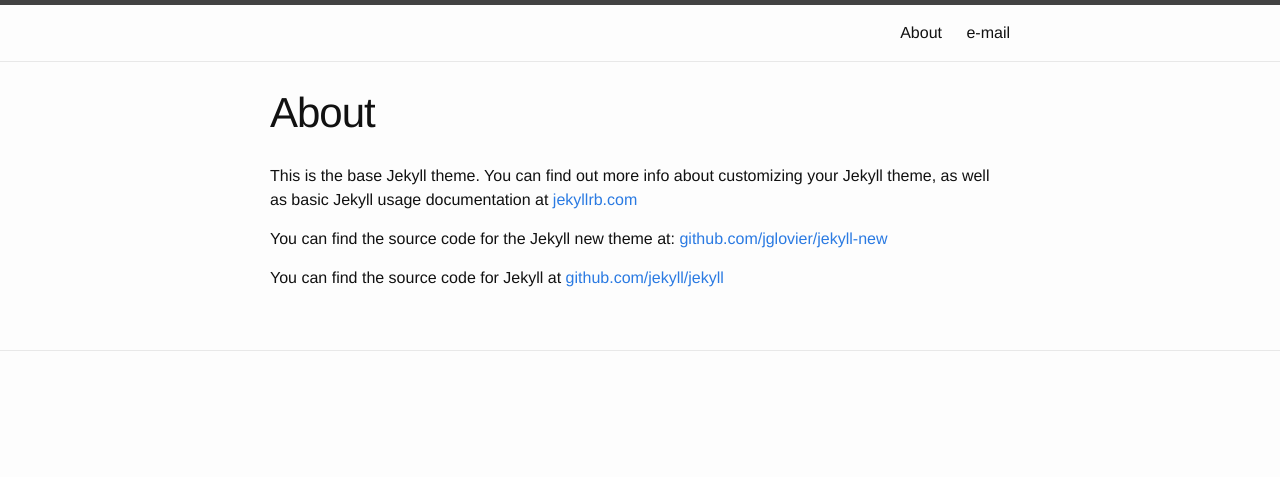
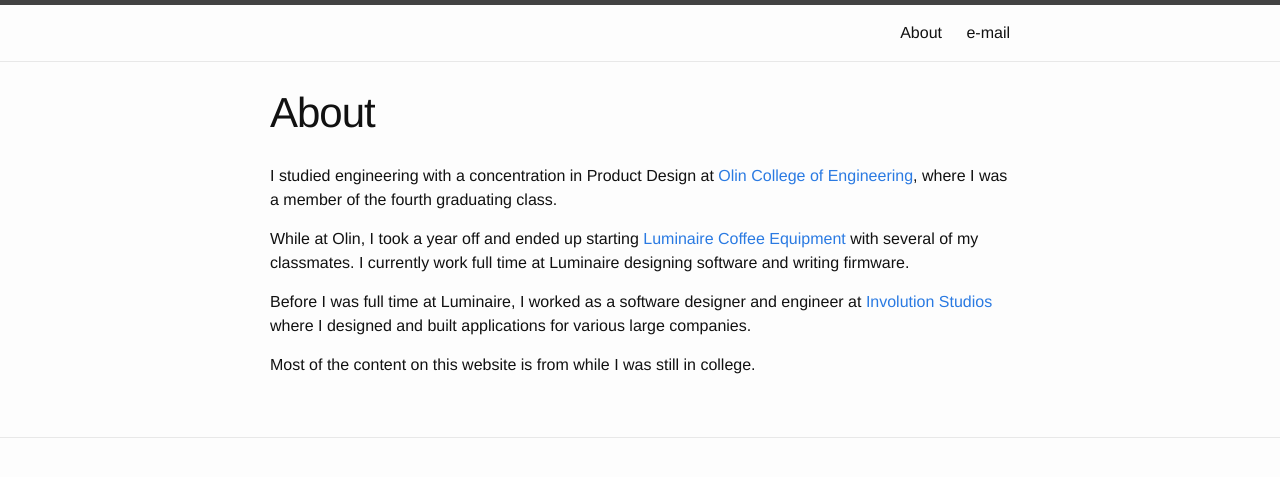
Before and after one commit to bsalinas/bsalinas.github.io, a Jekyll site: the page built from about.md, in a window 1280 px wide. Shown: the top 477 px of the page. Built offline with Jekyll 4.4.1, drawn with Linux system fonts in a browser that asks for light colours.

Commit message:
Update about page

```diff
--- a/about.md
+++ b/about.md
@@ -4,8 +4,10 @@ title: About
 permalink: /about/
 ---
 
-This is the base Jekyll theme. You can find out more info about customizing your Jekyll theme, as well as basic Jekyll usage documentation at [jekyllrb.com](http://jekyllrb.com/)
+I studied engineering with a concentration in Product Design at [Olin College of Engineering](http://www.olin.edu), where I was a member of the fourth graduating class.
 
-You can find the source code for the Jekyll new theme at: [github.com/jglovier/jekyll-new](https://github.com/jglovier/jekyll-new)
+While at Olin, I took a year off and ended up starting [Luminaire Coffee Equipment](http://www.luminairecoffee.com) with several of my classmates. I currently work full time at Luminaire designing software and writing firmware.
 
-You can find the source code for Jekyll at [github.com/jekyll/jekyll](https://github.com/jekyll/jekyll)
+Before I was full time at Luminaire, I worked as a software designer and engineer at [Involution Studios](http://www.goinvo.com) where I designed and built applications for various large companies.
+
+Most of the content on this website is from while I was still in college.
```
